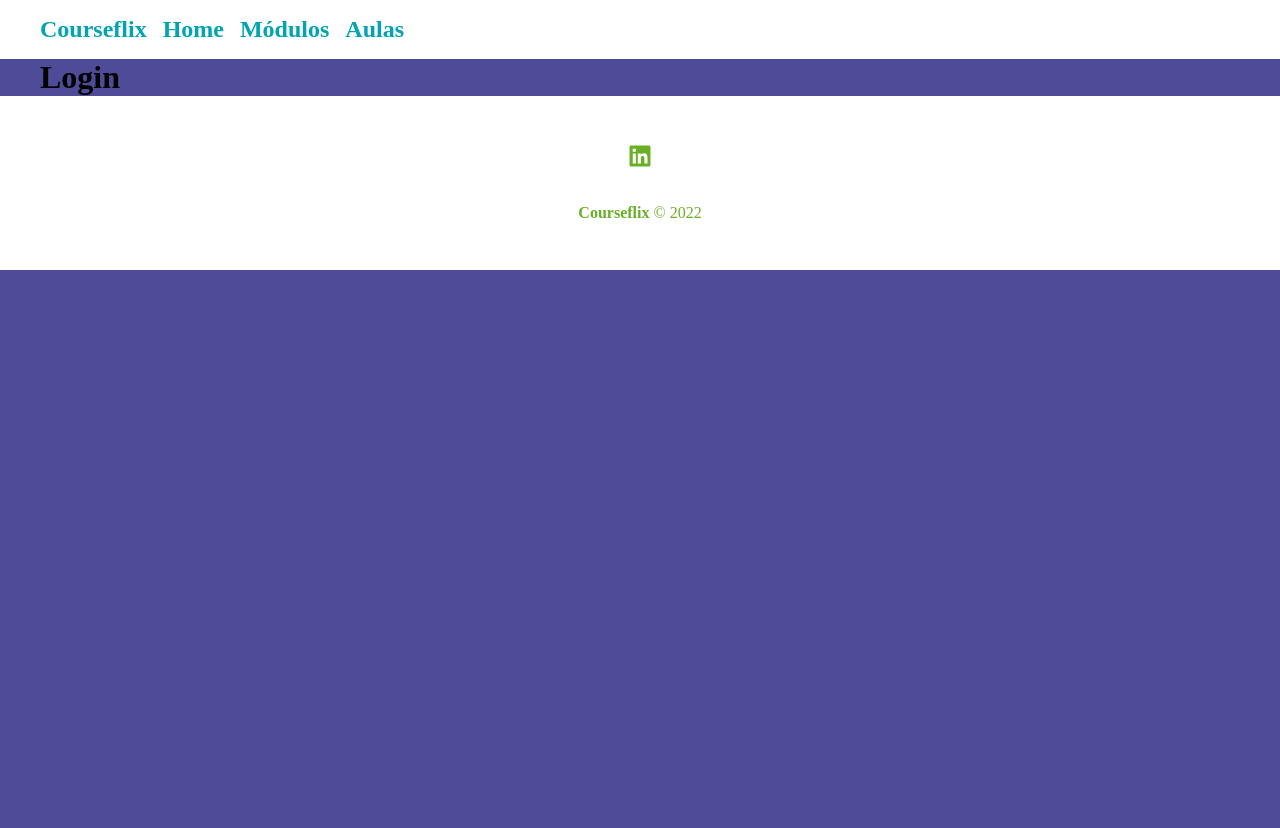
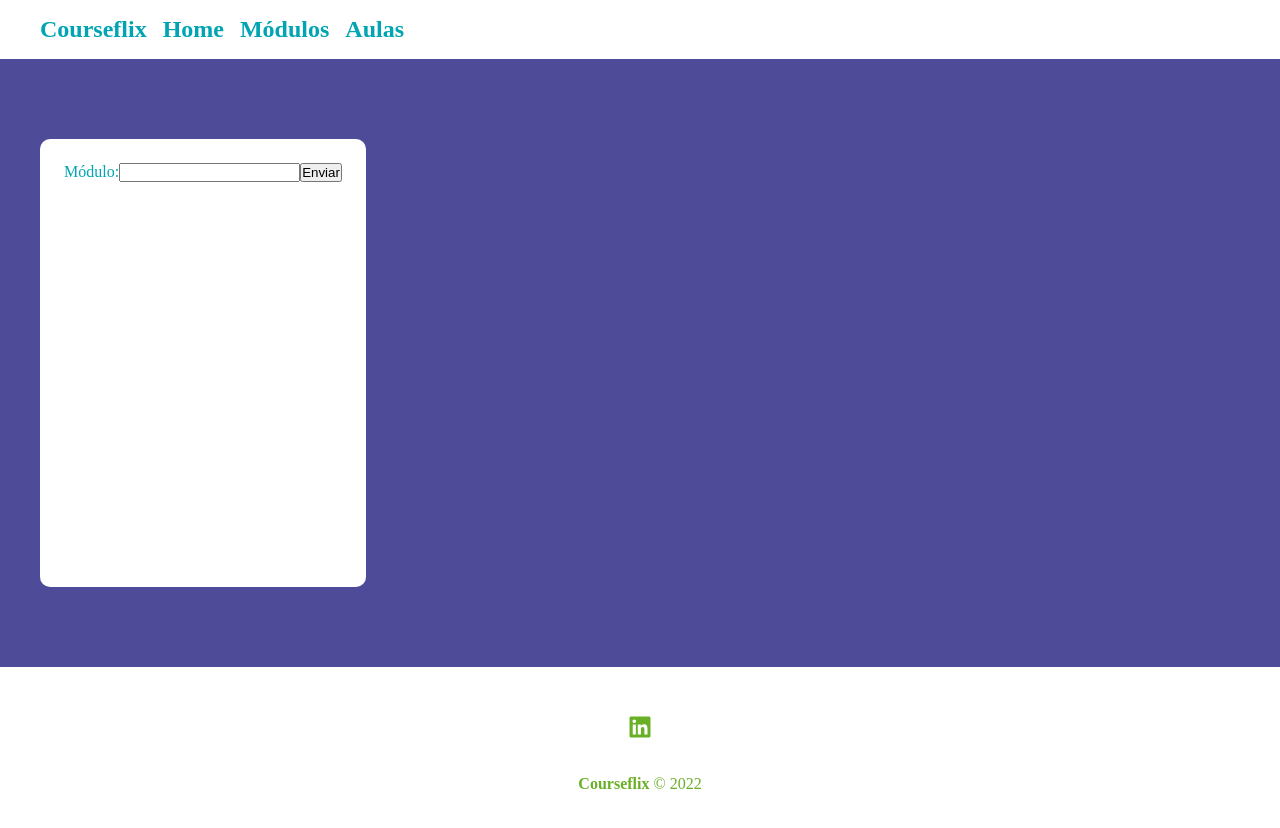
Before and after one commit to FDaviCR/courseflix-front, a React (Create React App) app: page /modules in a window 1280 px wide. Before the commit this address led to /login. Shown: the top 828 px of the page. Before the commit the page ends 800 px from the top, so only its background shows below. Built offline with nearby package versions, Linux system fonts and the light colour scheme.

Commit message:
Base de formularios

```diff
--- a/src/App.js
+++ b/src/App.js
@@ -20,7 +20,7 @@ function App() {
         <Routes>
           <Route path="/" element={<Home/>}/>
           <Route path="/login" element={<Login/>}/>
-          <Route path="/modules" element={<RequireAuth><Modules/></RequireAuth>}/>
+          <Route path="/modules" element={<Modules/>}/>
           <Route path="/classes" element={<RequireAuth><Classes/></RequireAuth>}/>
         </Routes>
       </Container>
--- a/src/components/components/ClassCard.js
+++ b/src/components/components/ClassCard.js
@@ -0,0 +1,13 @@
+import styles from './ClassCard.module.css';
+
+function ClassCard(props){
+    return(
+        <div className={styles.classCard}>
+            <p>{props.name}</p>
+            <p>{props.description}</p>
+            <p>{props.date}</p>
+        </div>
+    );
+}
+
+export default ClassCard;
--- a/src/components/components/ClassCard.module.css
+++ b/src/components/components/ClassCard.module.css
@@ -0,0 +1,9 @@
+.classCard{
+    height: 10vh;
+    padding: 1em;
+    background-color: #00a4b2;
+    color: #fff;
+    margin-top: 5px;
+    margin-right: 5px;
+    border-radius: 5px;
+}
--- /dev/null
+++ b/src/components/components/FormModules.js
@@ -0,0 +1,19 @@
+import styles from './FormModules.module.css';
+
+function FormModules(){
+    function post(){
+        console.log('Enviar formulario');
+    };
+
+    return(
+        <div className={styles.formCard}>
+            <form onSubmit={post}>
+                <label>Módulo:</label>
+                <input type="text" name="name" />
+                <input type="submit" value="Enviar" />
+            </form>
+        </div>
+    );
+}
+
+export default FormModules;
--- /dev/null
+++ b/src/components/components/FormModules.module.css
@@ -0,0 +1,11 @@
+.formCard{
+    height: 50vh;
+    flex-direction: column;
+    background-color: #FFFFFF;
+    color: #00a4b2;
+    padding: 1.5em;
+    border-radius: 10px;
+    margin-top: 10vh;
+    margin-bottom: 10vh;
+    align-items: center;
+}
--- a/src/components/layout/Container.module.css
+++ b/src/components/layout/Container.module.css
@@ -4,6 +4,7 @@
     justify-content: space-between;
     margin: 0 auto;
     flex-wrap: wrap;
+    align-items: center;
 }
 
 .min-height {
--- a/src/components/layout/Footer.module.css
+++ b/src/components/layout/Footer.module.css
@@ -3,6 +3,7 @@
     color: #6ab026;
     padding: 3em;
     text-align: center;
+    bottom: 0;
 }
 
 .social_list{
--- a/src/pages/Home.js
+++ b/src/pages/Home.js
@@ -2,9 +2,11 @@ import React, { useEffect, useState } from 'react';
 //import api from '../services/api';
 import styles from './Home.module.css';
 import ModuleButton from '../components/components/ModuleButton';
+import ClassCard from '../components/components/ClassCard';
 import axios from 'axios';
 
 function Home() {
+    const [show, setShow] = useState(false);
     const [modules, setModules] = useState([]);
     const [classes, setClasses] = useState([]);
 
@@ -28,6 +30,7 @@ function Home() {
                 console.error(error)
             }
         );
+        setShow(true);
     };
 
     return (
@@ -56,15 +59,16 @@ function Home() {
 
             <div className={styles.classes_container}>
                 {
-                    parseInt(modules.length) === 0 ? (
-                        <br/>
+                    parseInt(classes.length) === 0 && show == true ? (
+                        <h1>Não há aulas cadastradas neste módulo</h1>
                     ):(
-                        modules.map((module)=>(
-                            <ModuleButton
-                                key={module.id}
-                                id={module.id}
-                                name={module.name}
-                                onClick={openClasses}
+                        classes.map((aula)=>(
+                            <ClassCard
+                                key={aula.id}
+                                id={aula.id}
+                                name={aula.name}
+                                description={aula.description}
+                                date={aula.date}
                             />
                         ))
                     )
--- a/src/pages/Home.module.css
+++ b/src/pages/Home.module.css
@@ -31,3 +31,15 @@
     justify-content: center;
     padding: 0 0.2em;
 }
+
+.classes_container{
+    width: 100%;
+    min-width: 500px;
+    max-width: 1000px;
+    margin-top: 5%;
+    display: flex;
+    flex-wrap: wrap;
+    flex-direction: row;
+    justify-content: center;
+    padding: 0 0.2em;
+}
--- a/src/pages/Modules.js
+++ b/src/pages/Modules.js
@@ -1,5 +1,9 @@
+import FormModules from '../components/components/FormModules';
+
 function Modules() {
-    return <h1>Modules</h1>
+    return (
+        <FormModules />
+    );
 }
 
 export default Modules;
```
